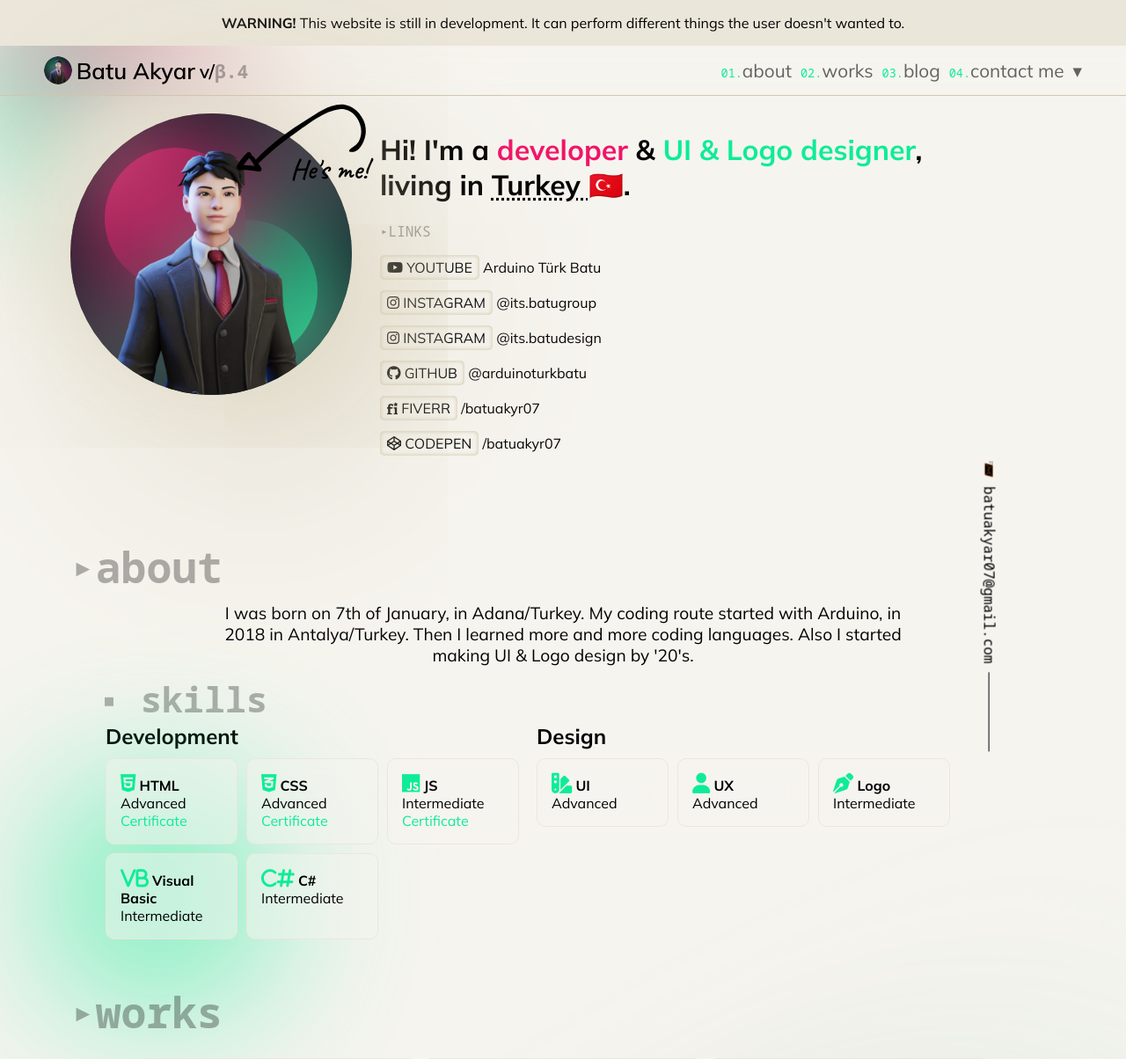
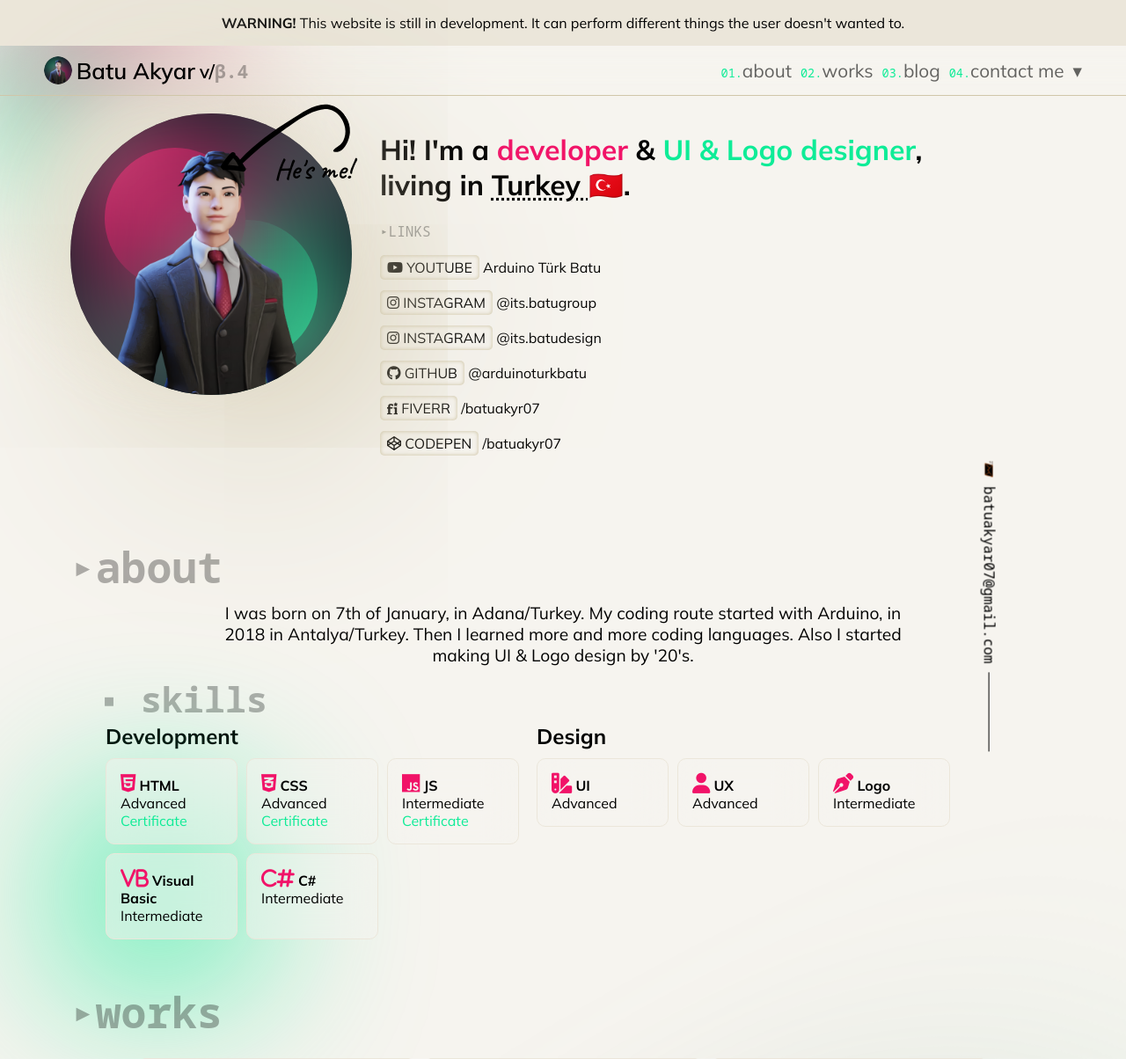
Before and after one commit to arduinoturkbatu/arduinoturkbatu.github.io, a PHP site: page / in a window 1280 px wide; the page is wider, and only the part inside the window is pictured. Shown: the top 1204 px of that part at 88% size. Run offline with PHP 8.4, Linux system fonts and the light colour scheme; some web fonts are replaced.

Commit message:
β.4.1
1. Fixed: Some divs are maded errors in mobile. It is solved for a better experience.
2. Skill cards are re-colored.

```diff
--- a/assets/css/style.css
+++ b/assets/css/style.css
@@ -465,10 +465,10 @@
   position: absolute;
   z-index: 120;
   top: -5px;
-  right: -200px;
+  right: 0;
   font-size: 2rem;
   font-family: "Caveat", cursive;
-  width: 100%;
+  width: auto;
 }
 body .row-container .img-container span.itsme::before {
   display: inline-block;
@@ -603,7 +603,7 @@
 }
 body .about-section .row-container > div .cards .s-card i {
   font-size: 1.45rem;
-  color: var(--primary);
+  color: var(--secondary);
 }
 body .about-section .row-container > div .cards .s-card p {
   margin: 0;
@@ -1095,6 +1095,12 @@
     transform: rotate(-45deg) !important;
     border-radius: 2px;
   }
+  main > .row-container {
+    padding-left: 20px !important;
+  }
+  .about-section .row-container {
+    margin-left: 0 !important;
+  }
   .row-container {
     flex-direction: column !important;
   }
@@ -1102,7 +1108,7 @@
     width: 100%;
   }
   .row-container > div .cards {
-    grid-template-columns: repeat(3, 1fr);
+    grid-template-columns: repeat(2, 1fr);
   }
   .row-container .content-container {
     width: 100% !important;
--- a/assets/css/style.scss
+++ b/assets/css/style.scss
@@ -504,10 +504,10 @@
                 position: absolute;
                 z-index: 120;
                 top: -5px;
-                right: -200px;
+                right: 0;
                 font-size: 2rem;
                 font-family: 'Caveat', cursive;
-                width: 100%;
+                width: auto;
 
                 &::before {
                     display: inline-block;
@@ -656,7 +656,7 @@
 
                         i {
                             font-size: 1.45rem;
-                            color: var(--primary);
+                            color: var(--secondary);
                         }
 
                         p {
@@ -1238,6 +1238,14 @@
         }
     }
 
+    main > .row-container {
+        padding-left: 20px !important;
+    }
+
+    .about-section .row-container {
+        margin-left: 0 !important;
+    }
+
     .row-container {
         flex-direction: column !important;
 
@@ -1245,7 +1253,7 @@
             width: 100%;
 
             .cards {
-                grid-template-columns: repeat(3, 1fr);
+                grid-template-columns: repeat(2, 1fr);
             }
         }
 
--- a/index.html
+++ b/index.html
@@ -20,6 +20,13 @@
         <button class="clsBtn" onclick="document.getElementById('changelogModal').classList.remove('show')">&times;</button>
         <h1 class="sectionTitle">&blacktriangleright;changelog</h1>
         <ul>
+            <li>
+                <b>&beta;.4.1</b><br/>
+                <ol>
+                    <li>Fixed: Some divs are maded errors in mobile. It is solved for a better experience.</li>
+                    <li>Skill cards are re-colored.</li>
+                </ol>
+            </li>
             <li>
                 <b>&beta;.4</b><br/>
                 <ol>
```
Also changed, not shown: 1 other file.
